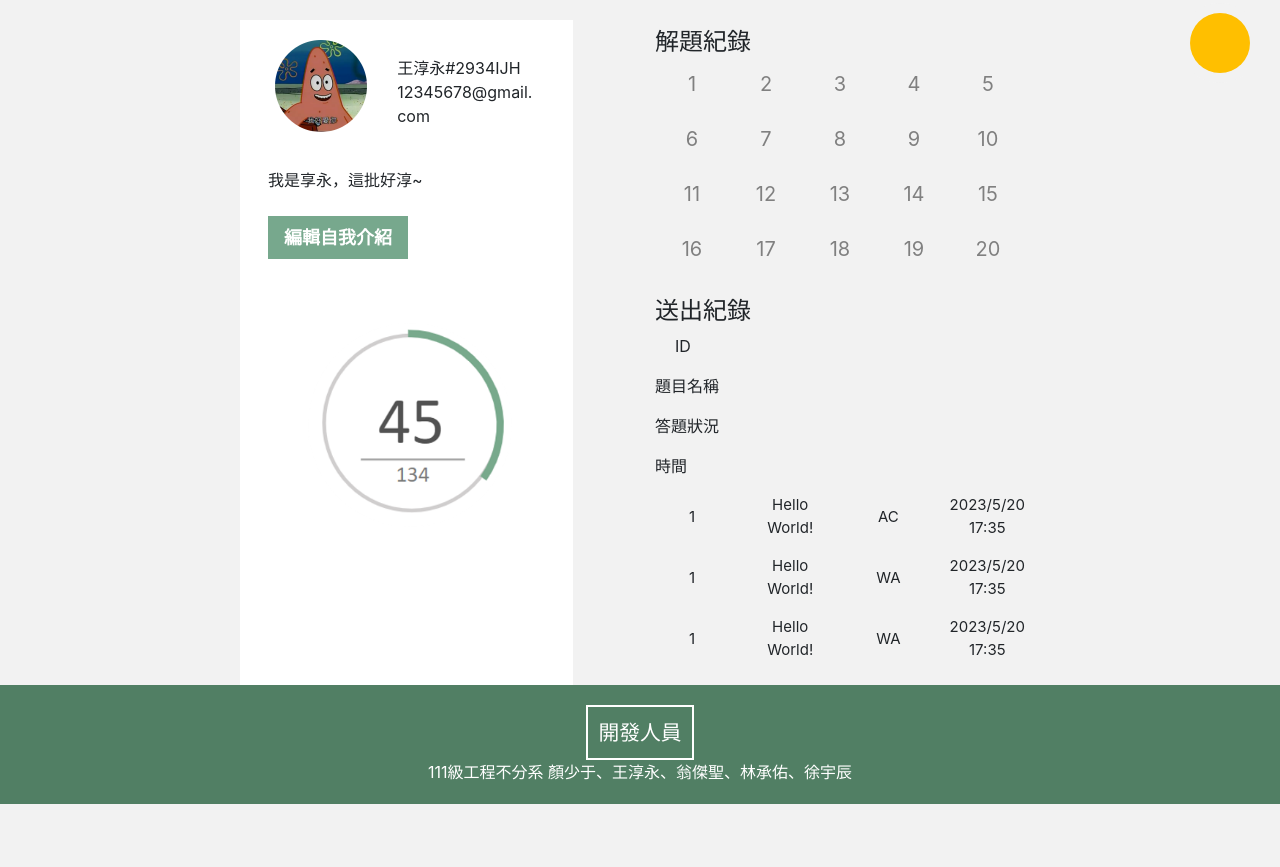
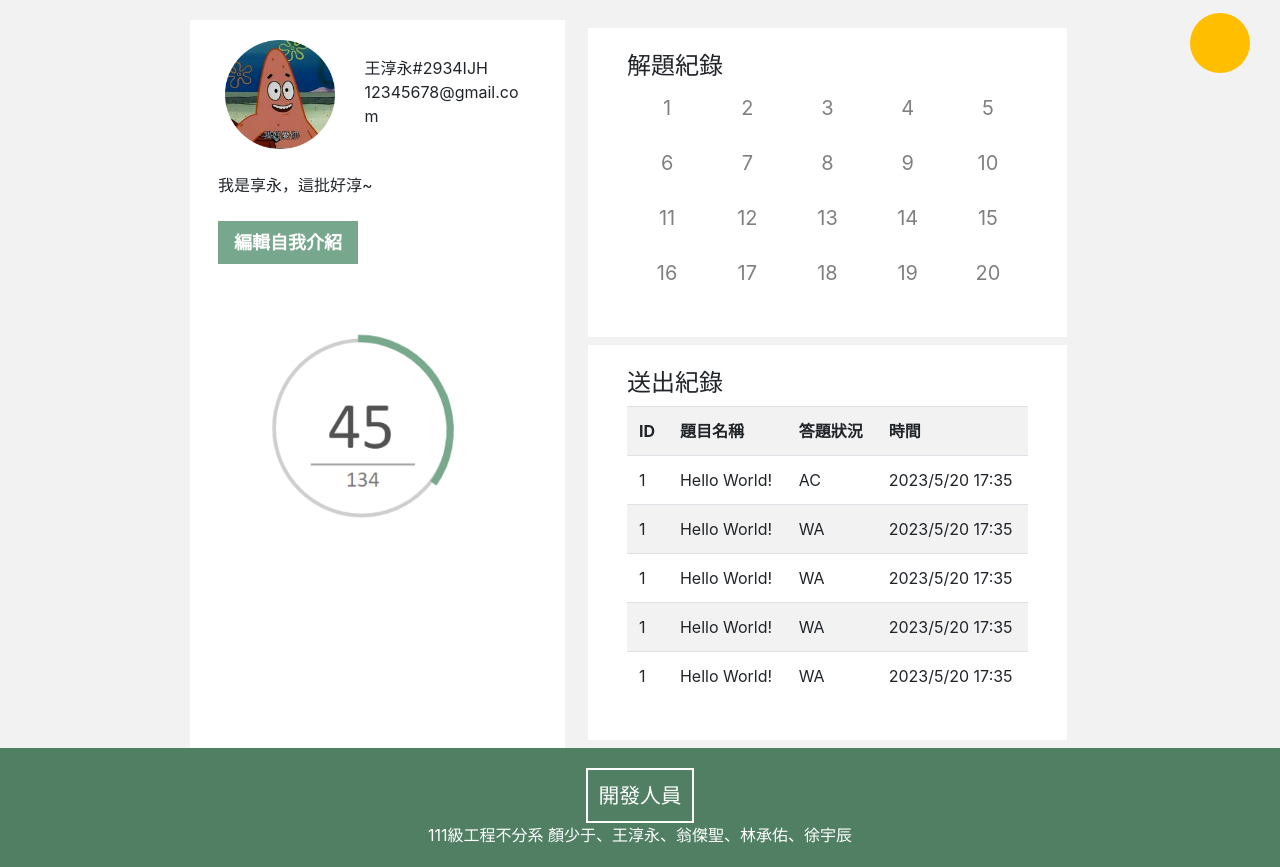
Before and after one commit to jasonweng1104/NewOJ, a website: page SquirrelOJ/views/myPage.html in a window 1280 px wide. Shown: the part 67-934 px from the top of the page. Before the commit the page ends 871 px from the top, so only its background shows below. Drawn offline with nearby package versions, Linux system fonts and the light colour scheme; files that its build step writes are made by us from their sources; files whose address does not match are found by name.

```diff
--- a/SquirrelOJ/views/myPage.html
+++ b/SquirrelOJ/views/myPage.html
@@ -13,6 +13,7 @@
     <script src="https://cdn.jsdelivr.net/npm/bootstrap@4.5.3/dist/js/bootstrap.bundle.min.js"
         integrity="sha384-ho+j7jyWK8fNQe+A12Hb8AhRq26LrZ/JpcUGGOn+Y7RsweNrtN/tE3MoK7ZeZDyx"
         crossorigin="anonymous"></script>
+    <script src="control.js"></script>
     <script src="theme-toggle.js"></script>
     <style>
         body {
@@ -22,7 +23,7 @@
         }
 
         .container {
-            max-width: 800px;
+            max-width: 900px;
             margin-top: 30px;
             background-color: var(--container-light-background);
             transition: background-color 0.5s ease-in;
@@ -72,10 +73,7 @@
         <div class="logo-container">
             <img src="image/loginLogo-temp.png" alt="Logo" class="logonav">
         </div>
-        <div class="buttons-container">
-            <a class="nav-button" href="problems.html">題庫</a>
-            <button class="nav-button">登入</button>
-        </div>
+        <div class="buttons-container"></div>
     </nav>
     <div class="toggle-container">
         <input type="checkbox" id="themeToggle" class="toggle--checkbox">
@@ -99,11 +97,10 @@
                 </div>
                 <img src="image/percen.png" height="300" width="auto" class="p-5 m-3">
             </div>
-            <div class="col-1"></div>
             <!--解題紀錄-->
-            <div class="col-6">
-                <div class="row my-2">
-                    <div class="col room">
+            <div class="col-7">
+                <div class="row m-2 bg-white">
+                    <div class="col m-4">
                         <h4>解題紀錄</h4>
                         <div class="numbers">
                             <span>1</span>
@@ -129,29 +126,47 @@
                         </div>
                     </div>
                 </div>
-                <div class="row my-2">
-                    <div class="col room">
+                <div class="row m-2 bg-white">
+                    <div class="col m-4">
                         <h4>送出紀錄</h4>
-                        <div>
-                            <p style="padding-left:20px;">ID</p>
-                            <p>題目名稱</p>
-                            <p>答題狀況</p>
-                            <p>時間</p>
-                        </div>
-                        <div class="recode">
-                            <p>1</p>
-                            <p>Hello World!</p>
-                            <p>AC</p>
-                            <p>2023/5/20 17:35</p>
-                            <p>1</p>
-                            <p>Hello World!</p>
-                            <p>WA</p>
-                            <p>2023/5/20 17:35</p>
-                            <p>1</p>
-                            <p>Hello World!</p>
-                            <p>WA</p>
-                            <p>2023/5/20 17:35</p>
-                        </div>
+                        <table class="table table-striped">
+                            <tr>
+                                <th>ID</th>
+                                <th>題目名稱</th>
+                                <th>答題狀況</th>
+                                <th>時間</th>
+                            </tr>
+                            <tr>
+                                <td>1</td>
+                                <td>Hello World!</td>
+                                <td>AC</td>
+                                <td>2023/5/20 17:35</td>
+                            </tr>
+                            <tr>
+                                <td>1</td>
+                                <td>Hello World!</td>
+                                <td>WA</td>
+                                <td>2023/5/20 17:35</td>
+                            </tr>
+                            <tr>
+                                <td>1</td>
+                                <td>Hello World!</td>
+                                <td>WA</td>
+                                <td>2023/5/20 17:35</td>
+                            </tr>
+                            <tr>
+                                <td>1</td>
+                                <td>Hello World!</td>
+                                <td>WA</td>
+                                <td>2023/5/20 17:35</td>
+                            </tr>
+                            <tr>
+                                <td>1</td>
+                                <td>Hello World!</td>
+                                <td>WA</td>
+                                <td>2023/5/20 17:35</td>
+                            </tr>
+                        </table>
                     </div>
                 </div>
             </div>
```
Also changed, not shown: SquirrelOJ/public/control.js (added, +16 -0 lines), SquirrelOJ/views/index.html (+2 -4 lines), SquirrelOJ/views/login.html (+2 -4 lines), SquirrelOJ/views/myClass.html (+3 -5 lines), SquirrelOJ/views/p.html (+2 -4 lines), SquirrelOJ/views/problemEditor.html (+2 -5 lines), SquirrelOJ/views/problems.html (+2 -4 lines), SquirrelOJ/views/register.html (+2 -4 lines).
